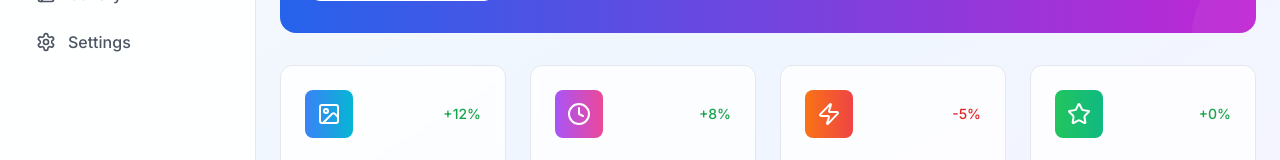
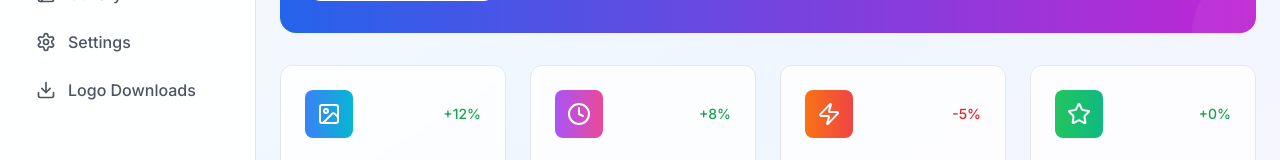
Before and after one commit to Prince1118/PixelCrafter, a React (Vite) app: page / in a window 1280 px wide. Shown: the part 270-430 px from the top of the page. Built offline with nearby package versions, Linux system fonts and the light colour scheme.

Commit message:
Add Logo Downloads Navigation Link

```diff
--- a/src/components/Sidebar.tsx
+++ b/src/components/Sidebar.tsx
@@ -7,7 +7,8 @@ import {
   Edit3,
   Image,
   Settings,
-  Sparkles
+  Sparkles,
+  Download
 } from 'lucide-react';
 
 const Sidebar: React.FC = () => {
@@ -17,6 +18,7 @@ const Sidebar: React.FC = () => {
     { to: '/edit', icon: Edit3, label: 'Edit' },
     { to: '/gallery', icon: Image, label: 'Gallery' },
     { to: '/settings', icon: Settings, label: 'Settings' },
+    { to: '/logo', icon: Download, label: 'Logo Downloads' },
   ];
 
   return (
```
